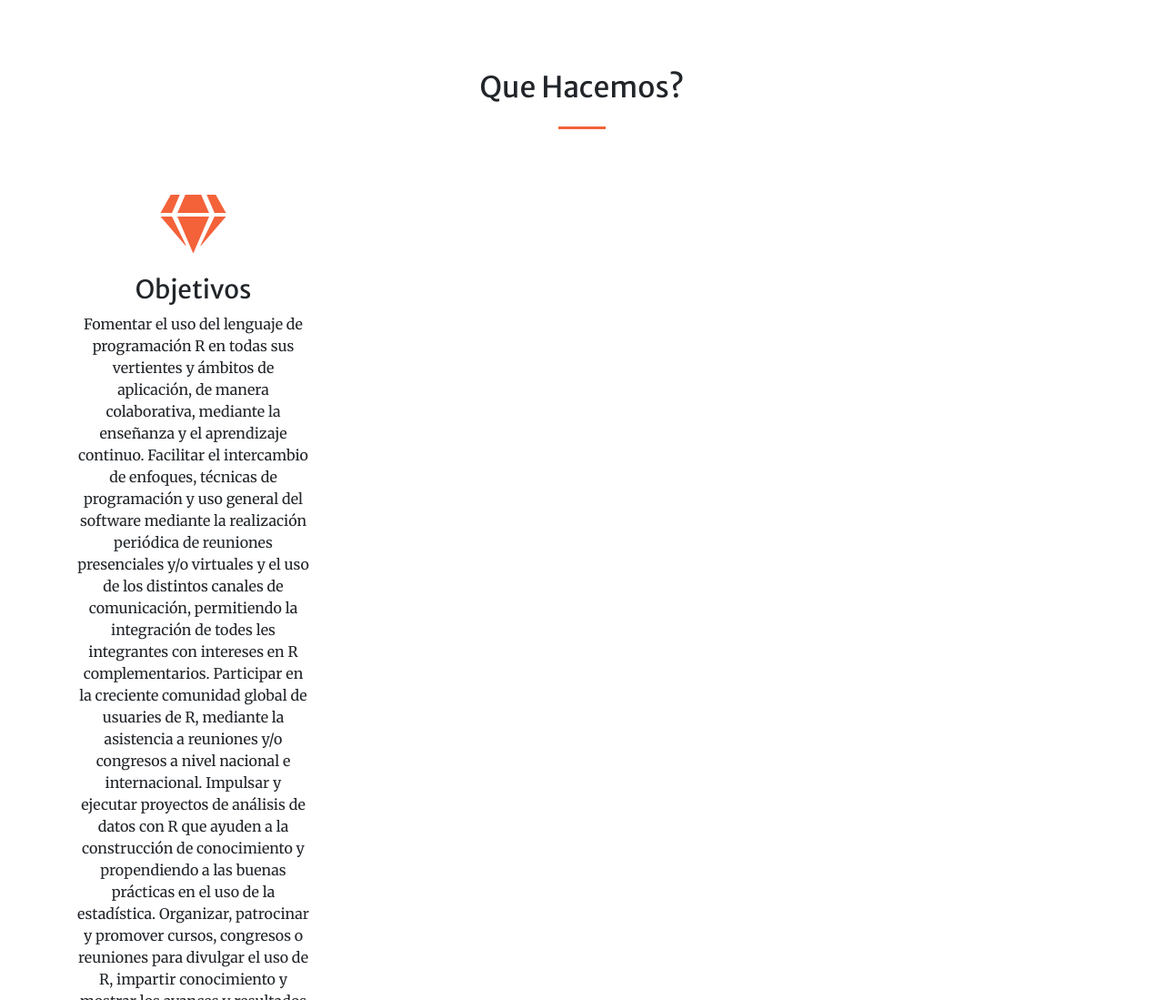
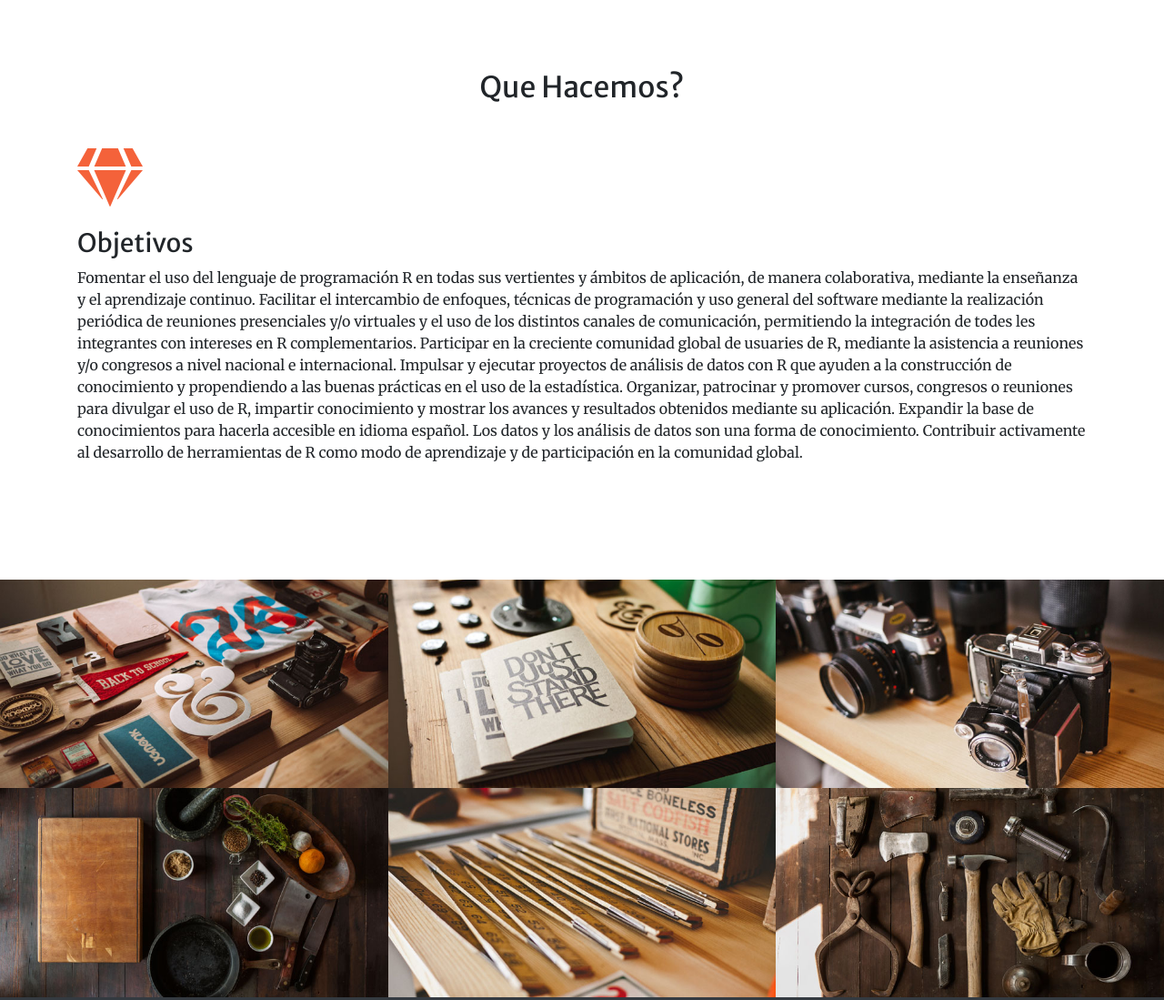
Before and after one commit to RenelNEA/web, a website with bundled scripts: page index.html in a window 1280 px wide. Shown: the part 1560-2659 px from the top of the page at 91% size. Built offline with nearby package versions, Linux system fonts and the light colour scheme.

Commit message:
Update index.html

```diff
--- a/index.html
+++ b/index.html
@@ -87,7 +87,6 @@ Este grupo surge con la misión de conectar a les usuarios de R en la ciudadades
 Creamos esta comunidad con el ideal de brindar un espacio social activo e inclusivo, cuyes integrantes se encuentren predispuestos a trabajar en forma colaborativa y constructiva, compartiendo conocimientos e intercambiando opiniones en forma respetuosa y con la finalidad común de ampliar y promover el uso de R en diversas disciplinas que puedan sacar partido de las herramientas que dicho software libre provee.
 
 
-
 </p>
     <!--      <a class="btn btn-light btn-xl js-scroll-trigger" href="#services">Get Started!</a>  -->
         </div>
@@ -99,9 +98,7 @@ Creamos esta comunidad con el ideal de brindar un espacio social activo e inclus
   <section class="page-section" id="services">
     <div class="container">
       <h2 class="text-center mt-0">Que Hacemos?</h2>
-      <hr class="divider my-4">
-      <div class="row">
-        <div class="col-lg-3 col-md-6 text-center">
+
           <div class="mt-5">
             <i class="fas fa-4x fa-gem text-primary mb-4"></i>
       <h3>Objetivos </h3>
@@ -114,8 +111,7 @@ Creamos esta comunidad con el ideal de brindar un espacio social activo e inclus
     Expandir la base de conocimientos para hacerla accesible en idioma español. Los datos y los análisis de datos son una forma de conocimiento.
     Contribuir activamente al desarrollo de herramientas de R como modo de aprendizaje y de participación en la comunidad global.
 
-          </div>
-      </div>
+
     </div>
   </section>
 
```
